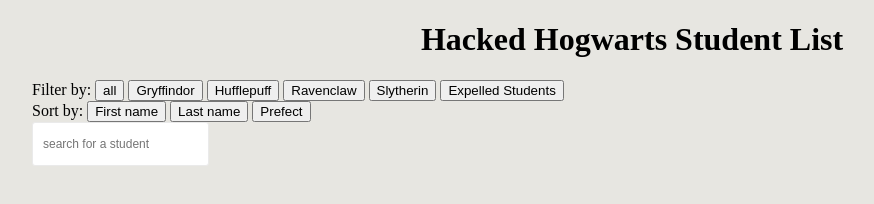
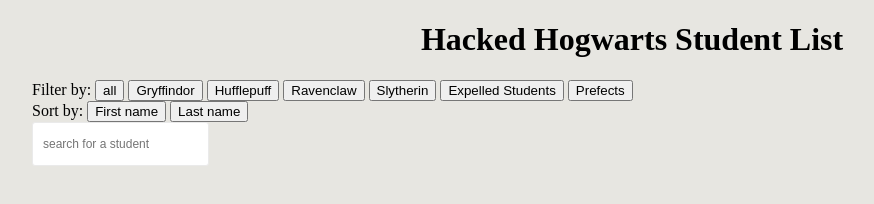
Before and after one commit to ceci919p/hacked_hogwarts_student_list, a plain HTML site: page index.html in a window 1280 px wide. Shown: the whole page, without its empty margins (8-882 px from the left). Drawn offline with Linux system fonts and the light colour scheme; no server answers.

Commit message:
filter works on prefects

```diff
--- a/index.html
+++ b/index.html
@@ -32,6 +32,10 @@
           <button class="filter" data-action="filter" data-filter="expelled">
             Expelled Students
           </button>
+
+          <button class="filter" data-action="filter" data-filter="prefect">
+            Prefects
+          </button>
         </div>
 
         <div id="sorting">
@@ -51,15 +55,6 @@
             data-sort="lastName"
           >
             Last name
-          </button>
-
-          <button
-            id="prefect"
-            data-action="sort"
-            data-sort-direction="asc"
-            data-sort="prefect"
-          >
-            Prefect
           </button>
 
           <!--  <button data-action="sort" data-sort-direction="asc" data-sort="prefects">
--- a/script.js
+++ b/script.js
@@ -85,6 +85,8 @@ function studentFilter(list) {
       list = list.filter(isRavenclaw);
     } else if (settings.filterBy === "slytherin") {
       list = list.filter(isSlytherin);
+    } else if (settings.filterBy === "prefect") {
+      list = list.filter(isPrefect);
     }
   }
   return list;
@@ -129,6 +131,10 @@ function isExpelled(student) {
 
 function isNotExpelled(student) {
   return !student.expelled;
+}
+
+function isPrefect(student) {
+  return student.prefect;
 }
 
 //------sorting function
```
